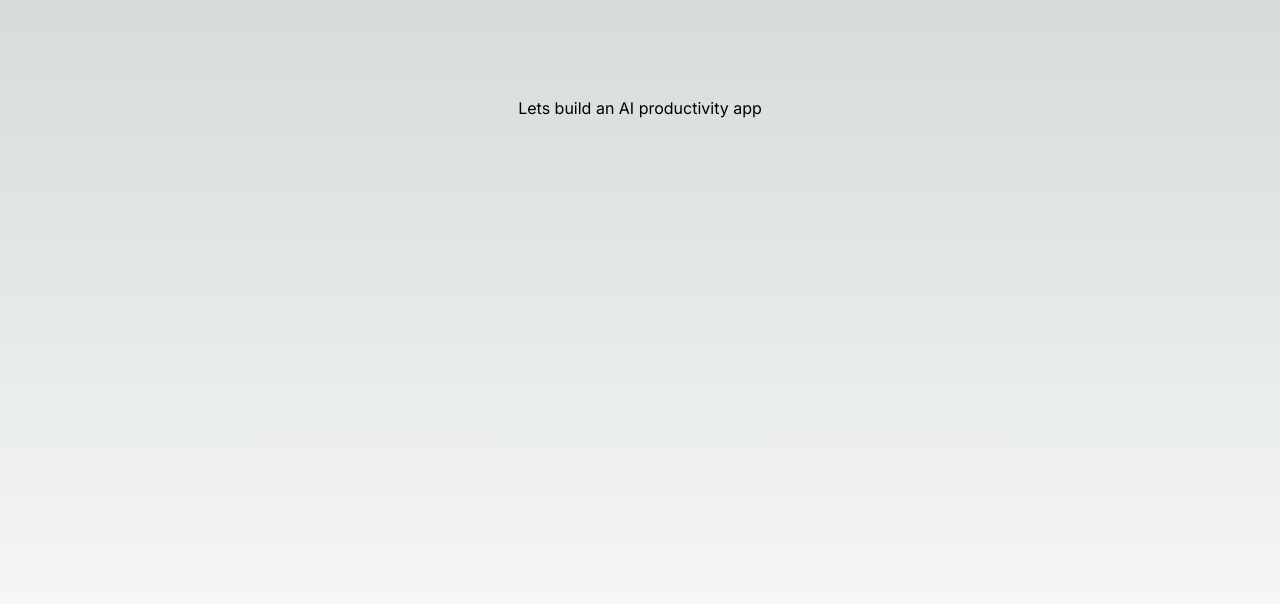
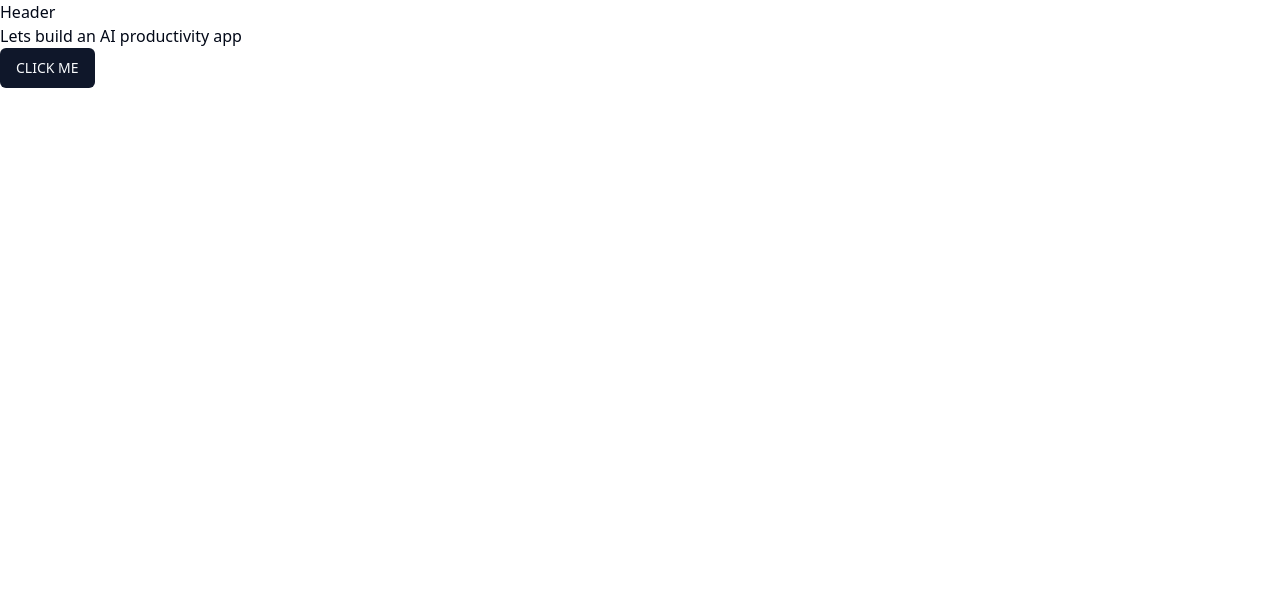
Before and after one commit to parin-parikh/NoteSphere, a Next.js app: page / in a window 1280 px wide. Shown: the top 604 px of the page. Built offline with nearby package versions, Linux system fonts and the light colour scheme.

Commit message:
implement clerk

```diff
--- a/app/globals.css
+++ b/app/globals.css
@@ -2,32 +2,68 @@
 @tailwind components;
 @tailwind utilities;
 
-:root {
-  --foreground-rgb: 0, 0, 0;
-  --background-start-rgb: 214, 219, 220;
-  --background-end-rgb: 255, 255, 255;
-}
+@layer base {
+  :root {
+    --background: 0 0% 100%;
+    --foreground: 222.2 84% 4.9%;
+    --card: 0 0% 100%;
+    --card-foreground: 222.2 84% 4.9%;
+    --popover: 0 0% 100%;
+    --popover-foreground: 222.2 84% 4.9%;
+    --primary: 222.2 47.4% 11.2%;
+    --primary-foreground: 210 40% 98%;
+    --secondary: 210 40% 96.1%;
+    --secondary-foreground: 222.2 47.4% 11.2%;
+    --muted: 210 40% 96.1%;
+    --muted-foreground: 215.4 16.3% 46.9%;
+    --accent: 210 40% 96.1%;
+    --accent-foreground: 222.2 47.4% 11.2%;
+    --destructive: 0 84.2% 60.2%;
+    --destructive-foreground: 210 40% 98%;
+    --border: 214.3 31.8% 91.4%;
+    --input: 214.3 31.8% 91.4%;
+    --ring: 222.2 84% 4.9%;
+    --radius: 0.5rem;
+    --chart-1: 12 76% 61%;
+    --chart-2: 173 58% 39%;
+    --chart-3: 197 37% 24%;
+    --chart-4: 43 74% 66%;
+    --chart-5: 27 87% 67%;
+  }
 
-@media (prefers-color-scheme: dark) {
-  :root {
-    --foreground-rgb: 255, 255, 255;
-    --background-start-rgb: 0, 0, 0;
-    --background-end-rgb: 0, 0, 0;
+  .dark {
+    --background: 222.2 84% 4.9%;
+    --foreground: 210 40% 98%;
+    --card: 222.2 84% 4.9%;
+    --card-foreground: 210 40% 98%;
+    --popover: 222.2 84% 4.9%;
+    --popover-foreground: 210 40% 98%;
+    --primary: 210 40% 98%;
+    --primary-foreground: 222.2 47.4% 11.2%;
+    --secondary: 217.2 32.6% 17.5%;
+    --secondary-foreground: 210 40% 98%;
+    --muted: 217.2 32.6% 17.5%;
+    --muted-foreground: 215 20.2% 65.1%;
+    --accent: 217.2 32.6% 17.5%;
+    --accent-foreground: 210 40% 98%;
+    --destructive: 0 62.8% 30.6%;
+    --destructive-foreground: 210 40% 98%;
+    --border: 217.2 32.6% 17.5%;
+    --input: 217.2 32.6% 17.5%;
+    --ring: 212.7 26.8% 83.9%;
+    --chart-1: 220 70% 50%;
+    --chart-2: 160 60% 45%;
+    --chart-3: 30 80% 55%;
+    --chart-4: 280 65% 60%;
+    --chart-5: 340 75% 55%;
   }
 }
 
-body {
-  color: rgb(var(--foreground-rgb));
-  background: linear-gradient(
-      to bottom,
-      transparent,
-      rgb(var(--background-end-rgb))
-    )
-    rgb(var(--background-start-rgb));
-}
-
-@layer utilities {
-  .text-balance {
-    text-wrap: balance;
+@layer base {
+  * {
+    @apply border-border;
+  }
+  body {
+    @apply bg-background text-foreground;
   }
 }
--- a/app/layout.tsx
+++ b/app/layout.tsx
@@ -1,8 +1,7 @@
 import type { Metadata } from "next";
-import { Inter } from "next/font/google";
 import "./globals.css";
-
-const inter = Inter({ subsets: ["latin"] });
+import { ClerkProvider } from "@clerk/nextjs";
+import Header from "@/components/Header";
 
 export const metadata: Metadata = {
   title: "Create Next App",
@@ -15,8 +14,12 @@
   children: React.ReactNode;
 }>) {
   return (
-    <html lang="en">
-      <body className={inter.className}>{children}</body>
-    </html>
+    <ClerkProvider>
+      <html lang="en">
+        <body>
+          <Header />
+          {children}</body>
+      </html>
+    </ClerkProvider>
   );
 }
--- a/app/page.tsx
+++ b/app/page.tsx
@@ -1,9 +1,12 @@
+import { Button } from "@/components/ui/button";
 import Image from "next/image";
 
 export default function Home() {
   return (
-    <main className="flex min-h-screen flex-col items-center justify-between p-24">
+    <main className="">
       <h1>Lets build an AI productivity app</h1>
+
+      <Button>CLICK ME</Button>
     </main>
   );
 }
--- /dev/null
+++ b/components/Header.tsx
@@ -0,0 +1,6 @@
+function Header() {
+  return (
+    <div>Header</div>
+  )
+}
+export default Header
--- /dev/null
+++ b/components/ui/button.tsx
@@ -0,0 +1,56 @@
+import * as React from "react"
+import { Slot } from "@radix-ui/react-slot"
+import { cva, type VariantProps } from "class-variance-authority"
+
+import { cn } from "@/lib/utils"
+
+const buttonVariants = cva(
+  "inline-flex items-center justify-center whitespace-nowrap rounded-md text-sm font-medium ring-offset-background transition-colors focus-visible:outline-none focus-visible:ring-2 focus-visible:ring-ring focus-visible:ring-offset-2 disabled:pointer-events-none disabled:opacity-50",
+  {
+    variants: {
+      variant: {
+        default: "bg-primary text-primary-foreground hover:bg-primary/90",
+        destructive:
+          "bg-destructive text-destructive-foreground hover:bg-destructive/90",
+        outline:
+          "border border-input bg-background hover:bg-accent hover:text-accent-foreground",
+        secondary:
+          "bg-secondary text-secondary-foreground hover:bg-secondary/80",
+        ghost: "hover:bg-accent hover:text-accent-foreground",
+        link: "text-primary underline-offset-4 hover:underline",
+      },
+      size: {
+        default: "h-10 px-4 py-2",
+        sm: "h-9 rounded-md px-3",
+        lg: "h-11 rounded-md px-8",
+        icon: "h-10 w-10",
+      },
+    },
+    defaultVariants: {
+      variant: "default",
+      size: "default",
+    },
+  }
+)
+
+export interface ButtonProps
+  extends React.ButtonHTMLAttributes<HTMLButtonElement>,
+    VariantProps<typeof buttonVariants> {
+  asChild?: boolean
+}
+
+const Button = React.forwardRef<HTMLButtonElement, ButtonProps>(
+  ({ className, variant, size, asChild = false, ...props }, ref) => {
+    const Comp = asChild ? Slot : "button"
+    return (
+      <Comp
+        className={cn(buttonVariants({ variant, size, className }))}
+        ref={ref}
+        {...props}
+      />
+    )
+  }
+)
+Button.displayName = "Button"
+
+export { Button, buttonVariants }
--- /dev/null
+++ b/lib/utils.ts
@@ -0,0 +1,6 @@
+import { type ClassValue, clsx } from "clsx"
+import { twMerge } from "tailwind-merge"
+
+export function cn(...inputs: ClassValue[]) {
+  return twMerge(clsx(inputs))
+}
--- a/tailwind.config.ts
+++ b/tailwind.config.ts
@@ -1,20 +1,80 @@
-import type { Config } from "tailwindcss";
+import type { Config } from "tailwindcss"
 
-const config: Config = {
+const config = {
+  darkMode: ["class"],
   content: [
-    "./pages/**/*.{js,ts,jsx,tsx,mdx}",
-    "./components/**/*.{js,ts,jsx,tsx,mdx}",
-    "./app/**/*.{js,ts,jsx,tsx,mdx}",
-  ],
+    './pages/**/*.{ts,tsx}',
+    './components/**/*.{ts,tsx}',
+    './app/**/*.{ts,tsx}',
+    './src/**/*.{ts,tsx}',
+	],
+  prefix: "",
   theme: {
+    container: {
+      center: true,
+      padding: "2rem",
+      screens: {
+        "2xl": "1400px",
+      },
+    },
     extend: {
-      backgroundImage: {
-        "gradient-radial": "radial-gradient(var(--tw-gradient-stops))",
-        "gradient-conic":
-          "conic-gradient(from 180deg at 50% 50%, var(--tw-gradient-stops))",
+      colors: {
+        border: "hsl(var(--border))",
+        input: "hsl(var(--input))",
+        ring: "hsl(var(--ring))",
+        background: "hsl(var(--background))",
+        foreground: "hsl(var(--foreground))",
+        primary: {
+          DEFAULT: "hsl(var(--primary))",
+          foreground: "hsl(var(--primary-foreground))",
+        },
+        secondary: {
+          DEFAULT: "hsl(var(--secondary))",
+          foreground: "hsl(var(--secondary-foreground))",
+        },
+        destructive: {
+          DEFAULT: "hsl(var(--destructive))",
+          foreground: "hsl(var(--destructive-foreground))",
+        },
+        muted: {
+          DEFAULT: "hsl(var(--muted))",
+          foreground: "hsl(var(--muted-foreground))",
+        },
+        accent: {
+          DEFAULT: "hsl(var(--accent))",
+          foreground: "hsl(var(--accent-foreground))",
+        },
+        popover: {
+          DEFAULT: "hsl(var(--popover))",
+          foreground: "hsl(var(--popover-foreground))",
+        },
+        card: {
+          DEFAULT: "hsl(var(--card))",
+          foreground: "hsl(var(--card-foreground))",
+        },
+      },
+      borderRadius: {
+        lg: "var(--radius)",
+        md: "calc(var(--radius) - 2px)",
+        sm: "calc(var(--radius) - 4px)",
+      },
+      keyframes: {
+        "accordion-down": {
+          from: { height: "0" },
+          to: { height: "var(--radix-accordion-content-height)" },
+        },
+        "accordion-up": {
+          from: { height: "var(--radix-accordion-content-height)" },
+          to: { height: "0" },
+        },
+      },
+      animation: {
+        "accordion-down": "accordion-down 0.2s ease-out",
+        "accordion-up": "accordion-up 0.2s ease-out",
       },
     },
   },
-  plugins: [],
-};
-export default config;
+  plugins: [require("tailwindcss-animate")],
+} satisfies Config
+
+export default config
```
Also changed, not shown: middleware.ts (added, +12 -0 lines), package.json (+11 -4 lines), components.json (added), 1 other file (tests, documents, lock files or other folders).
